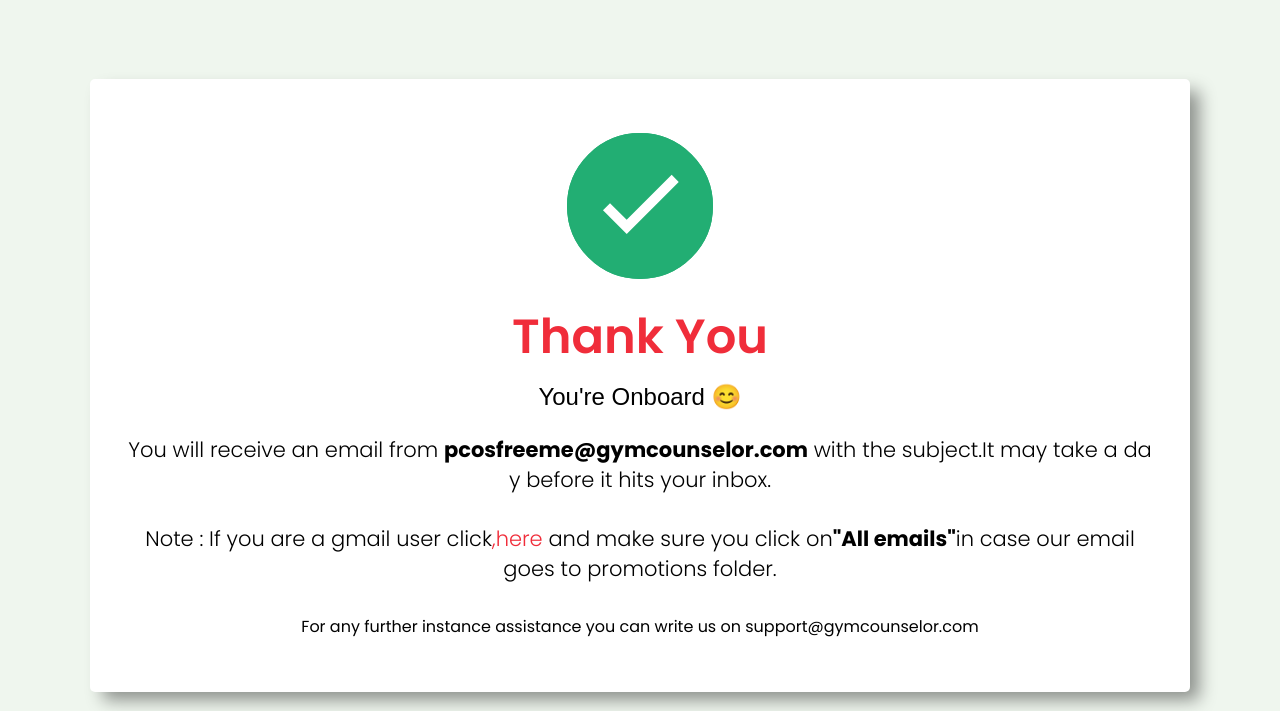
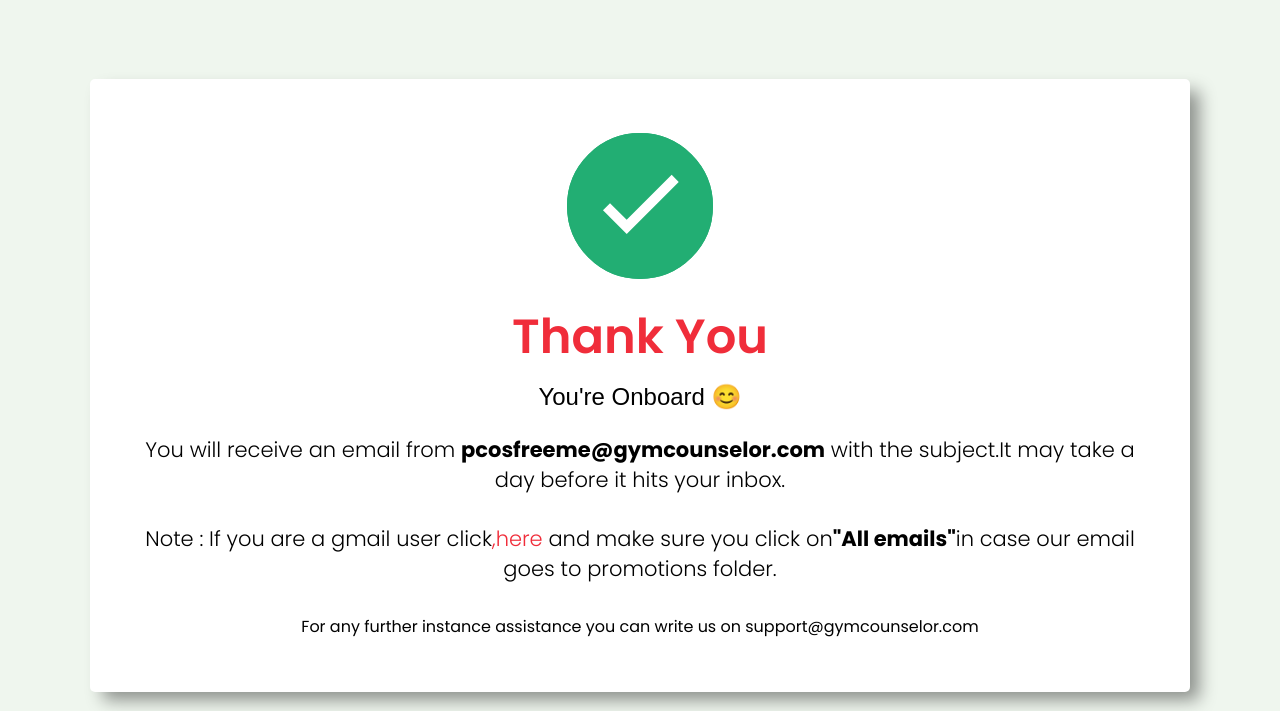
Before and after one commit to devrato/gymcounselor, a Django app: page /ordersuccess in a window 1280 px wide. Shown: the part 124-835 px from the top of the page. Run offline with Django 3.2, Linux system fonts and the light colour scheme; some libraries are stand-ins or nearby versions; some web fonts are replaced.

Commit message:
"Change thank.html file"

```diff
--- a/templates/products/thank.html
+++ b/templates/products/thank.html
@@ -236,7 +236,7 @@
                 {% comment %} <p style = "color: black; padding: 5px 35px;">You will receive an email from   <strong>XXX@gymcounselor.com</strong> with the subject XXX@gymcounselor.com it may take up to <strong>5 - 10 mins</strong> before it hits your inbox.</p>
                 <p style = "color: black; padding: 5px 35px"><strong>Note : </strong>If you are a gmail user click,here and make sure you click on <strong>"All emails"</strong> in case our strongail goes to promotions folder.</p>
                 <p style = "color: black; padding: 5px 35px">For any further instance assistance you can write us on <strong>XXX@gymcounselor.com</strong></p>      {% endcomment %}
-                <p style = "color: black; padding: 5px 35px; word-break: break-all;" class="lead">You will receive an email from <strong>pcosfreeme@gymcounselor.com</strong> with the subject.It may take a day before it hits your inbox.</p>
+                <p style = "color: black; padding: 5px 35px;" class="lead">You will receive an email from <strong style=" word-break: break-all;">pcosfreeme@gymcounselor.com</strong> with the subject.It may take a day before it hits your inbox.</p>
                 <p style = "color: black; padding: 5px 35px;" class="lead">Note : If you are a gmail user click<a href="https://www.gmail.com/">,here </a>and make sure you click on<strong>"All emails"</strong>in case our email goes to promotions folder.</p>
                 <p style = "color: black; padding: 5px 35px;" >For any further instance assistance you can write us on support@gymcounselor.com</p>
                 <br>
```
